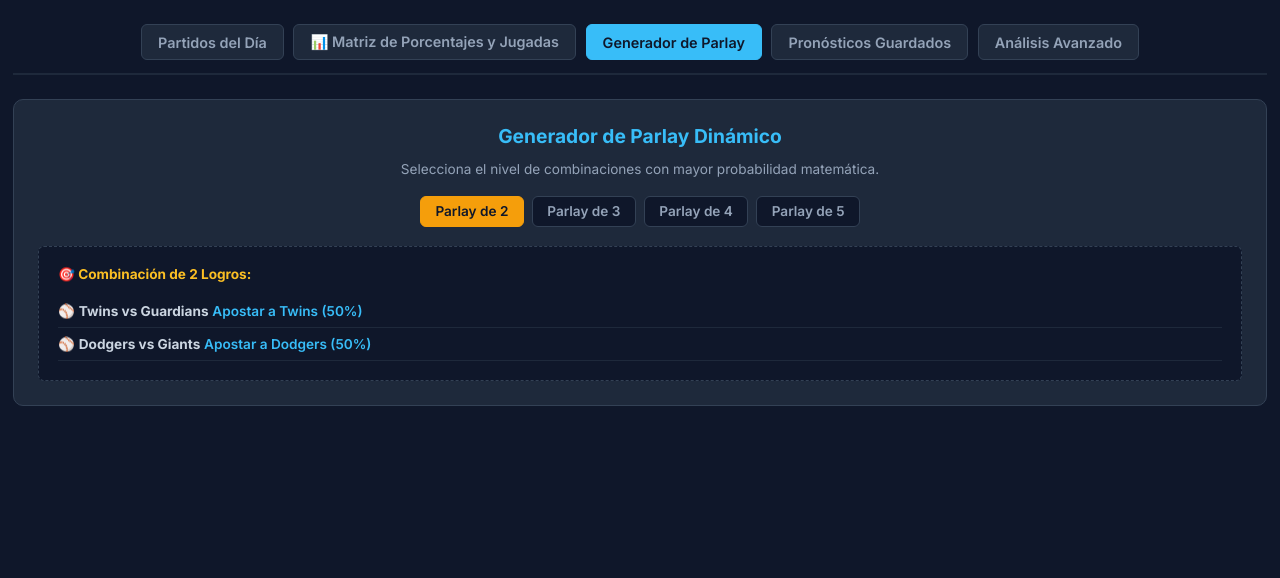
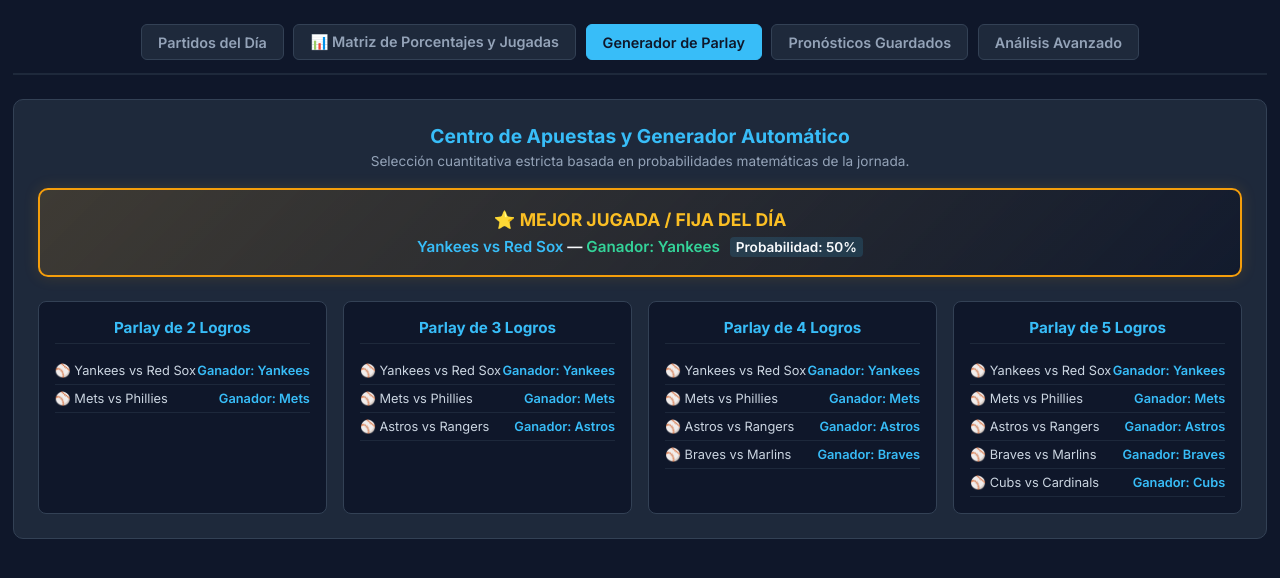
Before and after one commit to angelsanoja1230-ui/mlb-analyzer, a Flask app: page / in a window 1280 px wide, after a click on "Generador de Parlay". Shown: the part 89-667 px from the top of the page. Run offline with Flask 3, Linux system fonts and the light colour scheme.

Commit message:
Update index.html

```diff
--- a/templates/index.html
+++ b/templates/index.html
@@ -266,7 +266,6 @@
             display: inline-block;
         }
 
-        /* Estilos para Logos Compactos en la Tabla */
         .table-match-cell {
             display: flex;
             align-items: center;
@@ -295,44 +294,75 @@
             padding: 1.5rem;
         }
 
-        .parlay-tiers {
-            display: flex;
-            gap: 0.5rem;
-            margin-bottom: 1.2rem;
-            justify-content: center;
-            flex-wrap: wrap;
+        /* Estilos Mejorados para el Generador de Parlay */
+        .lock-of-the-day {
+            background: linear-gradient(135deg, rgba(245, 158, 11, 0.15), rgba(15, 23, 42, 0.8));
+            border: 2px solid #f59e0b;
+            border-radius: 10px;
+            padding: 1.2rem;
+            margin-bottom: 1.5rem;
+            text-align: center;
+            box-shadow: 0 0 15px rgba(245, 158, 11, 0.15);
         }
 
-        .tier-btn {
-            background-color: #0f172a;
-            color: #94a3b8;
-            border: 1px solid #334155;
-            padding: 0.4rem 0.9rem;
-            border-radius: 6px;
-            font-weight: 600;
-            font-size: 0.85rem;
-            cursor: pointer;
+        .lock-of-the-day h3 {
+            color: #fbbf24;
+            font-size: 1.1rem;
+            margin-bottom: 0.4rem;
+            display: flex;
+            align-items: center;
+            justify-content: center;
+            gap: 6px;
         }
 
-        .tier-btn.active {
-            background-color: #f59e0b;
-            color: #0f172a;
-            border-color: #f59e0b;
+        .lock-content {
+            font-size: 0.95rem;
+            color: #f8fafc;
+            font-weight: 600;
         }
 
-        .parlay-card-list {
-            background-color: #0f172a;
-            padding: 1.2rem;
-            border-radius: 6px;
-            border: 1px dashed #334155;
-            min-height: 130px;
+        .parlay-grid-all {
+            display: grid;
+            grid-template-columns: repeat(auto-fit, minmax(260px, 1fr));
+            gap: 1rem;
         }
 
-        .parlay-item {
-            padding: 8px 0;
+        .parlay-column-card {
+            background-color: #0f172a;
+            border: 1px solid #334155;
+            border-radius: 8px;
+            padding: 1rem;
+            display: flex;
+            flex-direction: column;
+        }
+
+        .parlay-column-card h4 {
+            color: #38bdf8;
+            font-size: 0.95rem;
+            margin-bottom: 0.8rem;
             border-bottom: 1px solid #1e293b;
+            padding-bottom: 0.4rem;
+            text-align: center;
+        }
+
+        .parlay-column-card ul {
+            list-style: none;
+            flex-grow: 1;
+        }
+
+        .parlay-column-card li {
+            padding: 6px 0;
+            border-bottom: 1px solid rgba(51, 65, 85, 0.4);
+            font-size: 0.8rem;
             color: #cbd5e1;
-            font-size: 0.9rem;
+            display: flex;
+            justify-content: space-between;
+            align-items: center;
+        }
+
+        .parlay-column-card li span:last-child {
+            color: #38bdf8;
+            font-weight: 600;
         }
 
         /* Estilos para el Panel de Análisis Avanzado */
@@ -518,20 +548,22 @@
             </div>
         </div>
 
-        <!-- Pestaña 3: Generador de Parlay Dinámico -->
+        <!-- Pestaña 3: Generador de Parlay Automático (Fija + Mejor Jugada + Parlays 2 a 5) -->
         <div id="parlay-tab" class="tab-content">
             <div class="parlay-section">
-                <h2 style="color: #38bdf8; text-align: center; font-size: 1.2rem; margin-bottom: 0.8rem;">Generador de Parlay Dinámico</h2>
-                <p style="color: #94a3b8; text-align: center; font-size: 0.85rem; margin-bottom: 1.2rem;">Selecciona el nivel de combinaciones con mayor probabilidad matemática.</p>
+                <h2 style="color: #38bdf8; text-align: center; font-size: 1.2rem; margin-bottom: 0.3rem;">Centro de Apuestas y Generador Automático</h2>
+                <p style="color: #94a3b8; text-align: center; font-size: 0.85rem; margin-bottom: 1.2rem;">Selección cuantitativa estricta basada en probabilidades matemáticas de la jornada.</p>
 
-                <div class="parlay-tiers">
-                    <button class="tier-btn active" onclick="loadParlayTier(2, event)">Parlay de 2</button>
-                    <button class="tier-btn" onclick="loadParlayTier(3, event)">Parlay de 3</button>
-                    <button class="tier-btn" onclick="loadParlayTier(4, event)">Parlay de 4</button>
-                    <button class="tier-btn" onclick="loadParlayTier(5, event)">Parlay de 5</button>
+                <!-- Jugada Fija / Mejor Jugada del Día -->
+                <div class="lock-of-the-day" id="best-lock-container">
+                    <h3>⭐ MEJOR JUGADA / FIJA DEL DÍA</h3>
+                    <div class="lock-content" id="lock-text">Calculando la jugada con mayor solidez estadística...</div>
                 </div>
 
-                <div class="parlay-card-list" id="parlay-results-container"></div>
+                <!-- Grid con Parlays de 2, 3, 4 y 5 simultáneos -->
+                <div class="parlay-grid-all" id="all-parlays-container">
+                    <!-- Se llena dinámicamente con JS -->
+                </div>
             </div>
         </div>
 
@@ -541,12 +573,12 @@
                 <h2 style="color: #38bdf8; text-align: center; font-size: 1.2rem; margin-bottom: 0.8rem;">Historial y Seguimiento Automático</h2>
                 <p style="color: #94a3b8; text-align: center; font-size: 0.85rem; margin-bottom: 1.2rem;">Pronósticos consolidados registrados para la jornada actual.</p>
 
-                <div class="parlay-card-list" id="saved-predictions-list"></div>
+                <div class="parlay-card-list" id="saved-predictions-list" style="background-color: #0f172a; padding: 1.2rem; border-radius: 6px; border: 1px dashed #334155; min-height: 130px;"></div>
                 <button onclick="clearSaved()" style="margin-top: 1rem; background: #ef4444; color: #fff; border: none; padding: 0.4rem 0.9rem; border-radius: 6px; font-size: 0.85rem; cursor: pointer;">Forzar Nueva Actualización</button>
             </div>
         </div>
 
-        <!-- Pestaña 5: Análisis Avanzado (Simulaciones Monte Carlo & Métricas) -->
+        <!-- Pestaña 5: Análisis Avanzado -->
         <div id="analytics-tab" class="tab-content">
             <div class="parlay-section">
                 <div style="display: flex; justify-content: space-between; align-items: center; margin-bottom: 1rem; flex-wrap: wrap; gap: 10px;">
@@ -588,6 +620,7 @@
         document.addEventListener("DOMContentLoaded", function() {
             document.getElementById('current-date-label').innerText = CURRENT_JORNADA_DATE;
             autoSaveMatrixPredictions();
+            generateAllParlaysAndLock();
         });
 
         function switchTab(evt, tabId) {
@@ -603,7 +636,7 @@
             if(tabId === 'saved-tab') {
                 renderSavedPredictions();
             } else if(tabId === 'parlay-tab') {
-                loadParlayTier(2);
+                generateAllParlaysAndLock();
             }
         }
 
@@ -647,7 +680,7 @@
             html += '<ul style="list-style: none;">';
 
             storedData.predictions.forEach((item) => {
-                html += `<li class="parlay-item" style="border-bottom: 1px solid #1e293b; padding: 8px 0;">
+                html += `<li style="border-bottom: 1px solid #1e293b; padding: 8px 0;">
                     <div style="color: #38bdf8; font-weight: bold; font-size: 0.85rem; margin-bottom: 2px;">⚾ ${item.match}</div>
                     <div style="display: grid; grid-template-columns: repeat(auto-fit, minmax(160px, 1fr)); gap: 4px; font-size: 0.75rem; color: #cbd5e1;">
                         <div>🏆 <strong>J.C.:</strong> ${item.winnerFull}</div>
@@ -685,7 +718,7 @@
 
                 plays.push({
                     match: `${away} vs ${home}`,
-                    pick: `Apostar a ${selectedTeam} (${selectedProb}%)`,
+                    pick: `Ganador: ${selectedTeam}`,
                     probability: selectedProb
                 });
             });
@@ -694,47 +727,51 @@
             return plays;
         }
 
-        function shuffleArray(array) {
-            let arr = [...array];
-            for (let i = arr.length - 1; i > 0; i--) {
-                const j = Math.floor(Math.random() * (i + 1));
-                [arr[i], arr[j]] = [arr[j], arr[i]];
-            }
-            return arr;
-        }
-
-        function loadParlayTier(count, evt) {
-            if(evt) {
-                document.querySelectorAll('.tier-btn').forEach(b => b.classList.remove('active'));
-                evt.currentTarget.classList.add('active');
-            }
-
-            const container = document.getElementById('parlay-results-container');
+        function generateAllParlaysAndLock() {
             let plays = getAllMatchPredictions();
 
-            if(plays.length === 0) {
-                container.innerHTML = '<p style="color:#94a3b8; text-align:center; font-size:0.85rem;">No hay partidos cargados.</p>';
-                return;
-            }
+            if(plays.length === 0) return;
 
-            plays = shuffleArray(plays);
+            // 1. Asignar la Mejor Jugada / Fija (la de mayor porcentaje)
+            const bestLock = plays[0];
+            document.getElementById('lock-text').innerHTML = `
+                <span style="color: #38bdf8;">${bestLock.match}</span> —
+                <span style="color: #34d399;">${bestLock.pick}</span>
+                <span style="background: rgba(56, 189, 248, 0.15); padding: 2px 6px; border-radius: 4px; font-size: 0.85rem; margin-left: 6px;">Probabilidad: ${bestLock.probability}%</span>
+            `;
 
-            let html = `<p style="color: #fbbf24; font-weight: bold; font-size: 0.85rem; margin-bottom: 0.8rem;">🎯 Combinación de ${count} Logros:</p>`;
-            html += '<ul style="list-style: none;">';
+            // 2. Generar automáticamente Parlays de 2, 3, 4 y 5
+            const container = document.getElementById('all-parlays-container');
+            let gridHtml = '';
 
-            let limit = Math.min(count, plays.length);
-            for(let i = 0; i < limit; i++) {
-                html += `<li class="parlay-item" style="font-size:0.85rem;"><span>⚾ <strong>${plays[i].match}</strong></span> <span style="color: #38bdf8; font-weight: 600;">${plays[i].pick}</span></li>`;
-            }
+            [2, 3, 4, 5].forEach(count => {
+                let limit = Math.min(count, plays.length);
+                gridHtml += `
+                    <div class="parlay-column-card">
+                        <h4>Parlay de ${count} Logros</h4>
+                        <ul>
+                `;
 
-            html += '</ul>';
-            container.innerHTML = html;
+                for(let i = 0; i < limit; i++) {
+                    gridHtml += `
+                        <li>
+                            <span>⚾ ${plays[i].match}</span>
+                            <span>${plays[i].pick}</span>
+                        </li>
+                    `;
+                }
+
+                gridHtml += `
+                        </ul>
+                    </div>
+                `;
+            });
+
+            container.innerHTML = gridHtml;
         }
 
         function runMonteCarloSimulation() {
             const container = document.getElementById('monte-carlo-results');
-
-            // Valores dinámicos simulados para dar interactividad
             const randomWindImpact = (Math.random() * 2 + 3.5).toFixed(1);
             const randomBullpenEra = (Math.random() * 0.4 + 3.65).toFixed(2);
             const randomRoi = (Math.random() * 3 + 5.2).toFixed(1);
```
